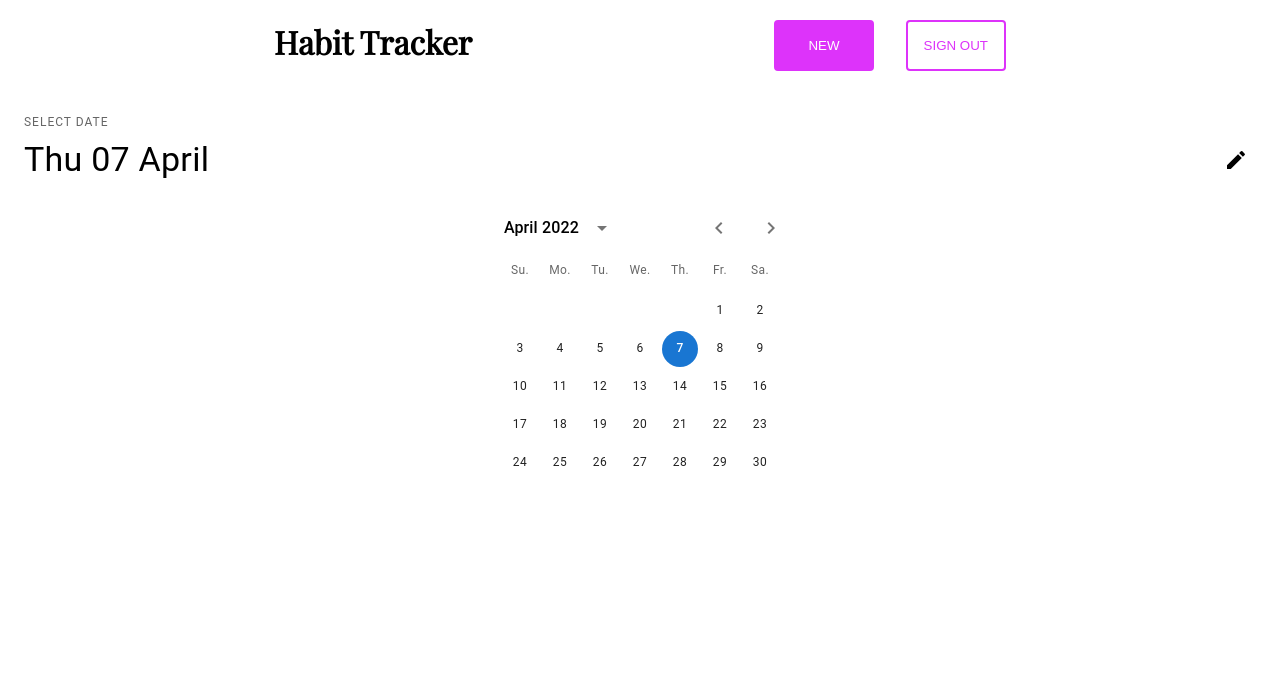
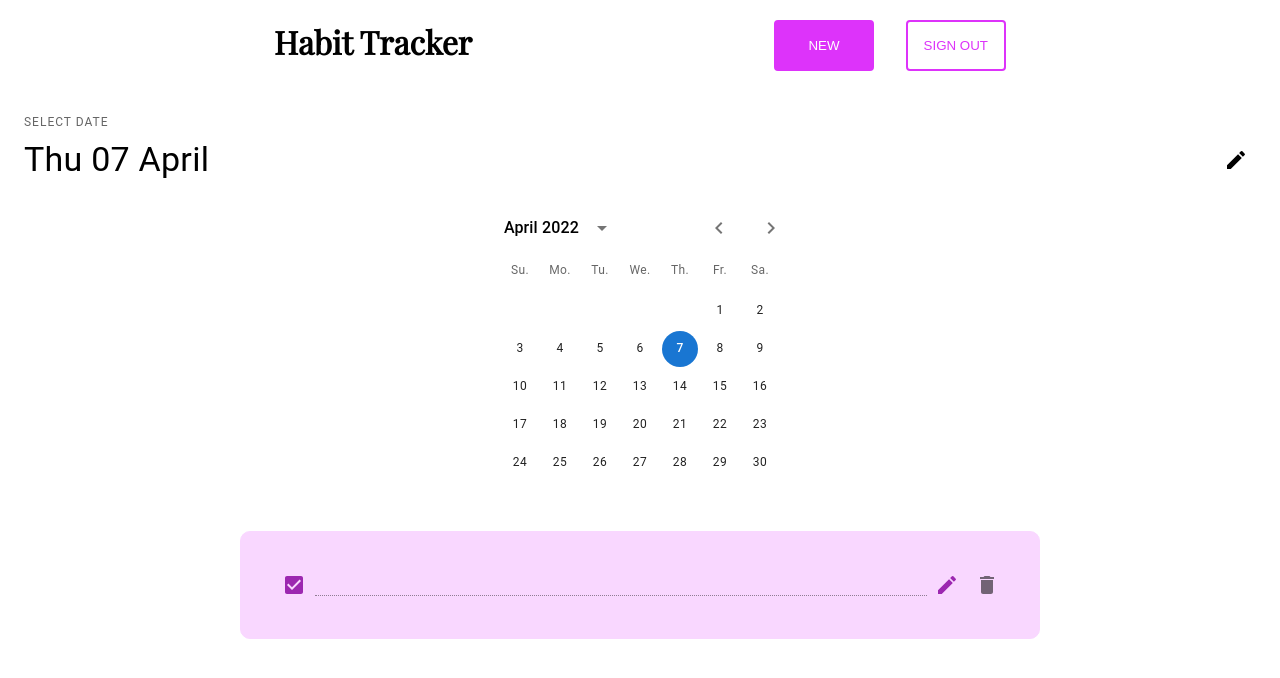
Before and after one commit to laraxlara/habit_tracker, a React (Create React App) app: page / in a window 1280 px wide. Shown: the top 678 px of the page. Built offline with nearby package versions, Linux system fonts and the light colour scheme.

Commit message:
Habit Component Home Page

```diff
--- a/package.json
+++ b/package.json
@@ -15,6 +15,7 @@
     "@testing-library/jest-dom": "^5.16.5",
     "@testing-library/react": "^13.4.0",
     "@testing-library/user-event": "^13.5.0",
+    "axios": "^1.2.2",
     "dayjs": "^1.11.7",
     "react": "^18.2.0",
     "react-dom": "^18.2.0",
--- /dev/null
+++ b/src/components/Habit/Checkbox.js
@@ -0,0 +1,21 @@
+import React from 'react'
+import { Box } from '@mui/material'
+import IconButton from '@mui/material/IconButton';
+import DeleteIcon from '@mui/icons-material/Delete';
+import CreateIcon from '@mui/icons-material/Create';
+
+const Checkbox = ({ children }) => {
+  return (
+    <Box sx={{ display: 'flex', border: '1px solid #F9D7FF', width: '800px', padding: '2rem', backgroundColor: '#F9D7FF', borderRadius: '10px'}}>
+      {children}
+      <IconButton color="secondary" aria-label="update">
+        <CreateIcon />
+      </IconButton>
+      <IconButton aria-label="delete">
+        <DeleteIcon />
+      </IconButton>
+    </Box>
+  )
+}
+
+export default Checkbox
--- /dev/null
+++ b/src/components/Habit/CheckboxInput.js
@@ -0,0 +1,12 @@
+import React from 'react'
+import Checkbox from '@mui/material/Checkbox';
+
+const CheckboxInput = () => {
+  return (
+    <>
+      <Checkbox defaultChecked color="secondary" />
+    </>
+  )
+}
+
+export default CheckboxInput
--- /dev/null
+++ b/src/components/Habit/CheckboxLabel.js
@@ -0,0 +1,10 @@
+import React from 'react'
+import TextField from '@mui/material/TextField';
+
+const CheckboxLabel = ({ children }) => {
+  return (
+    <TextField disabled fullWidth variant="standard" color="secondary">{children}</TextField>
+  )
+}
+
+export default CheckboxLabel
--- /dev/null
+++ b/src/components/Habit/index.js
@@ -0,0 +1,18 @@
+import React from 'react'
+import { Container } from '@mui/system'
+import Checkbox from './Checkbox'
+import CheckboxInput from './CheckboxInput'
+import CheckboxLabel from './CheckboxLabel'
+
+const Habit = () => {
+  return (
+    <Container sx={{ display: 'flex', justifyContent: 'center' }}>
+        <Checkbox>
+            <CheckboxInput />
+            <CheckboxLabel />
+        </Checkbox>
+    </Container>
+  )
+}
+
+export default Habit
--- a/src/pages/home.js
+++ b/src/pages/home.js
@@ -1,11 +1,13 @@
 import React from 'react'
 import Layout from '../components/layout'
 import HomeSection from '../components/HomeSection/HomeSection'
+import Habit from '../components/Habit'
 
 const Home = () => {
   return (
     <Layout>
       <HomeSection />
+      <Habit />
     </Layout>
   )
 }
```
Also changed, not shown: src/components/HomeSection/ImageLoader.js (deleted), 1 other file (tests, documents, lock files or other folders).
